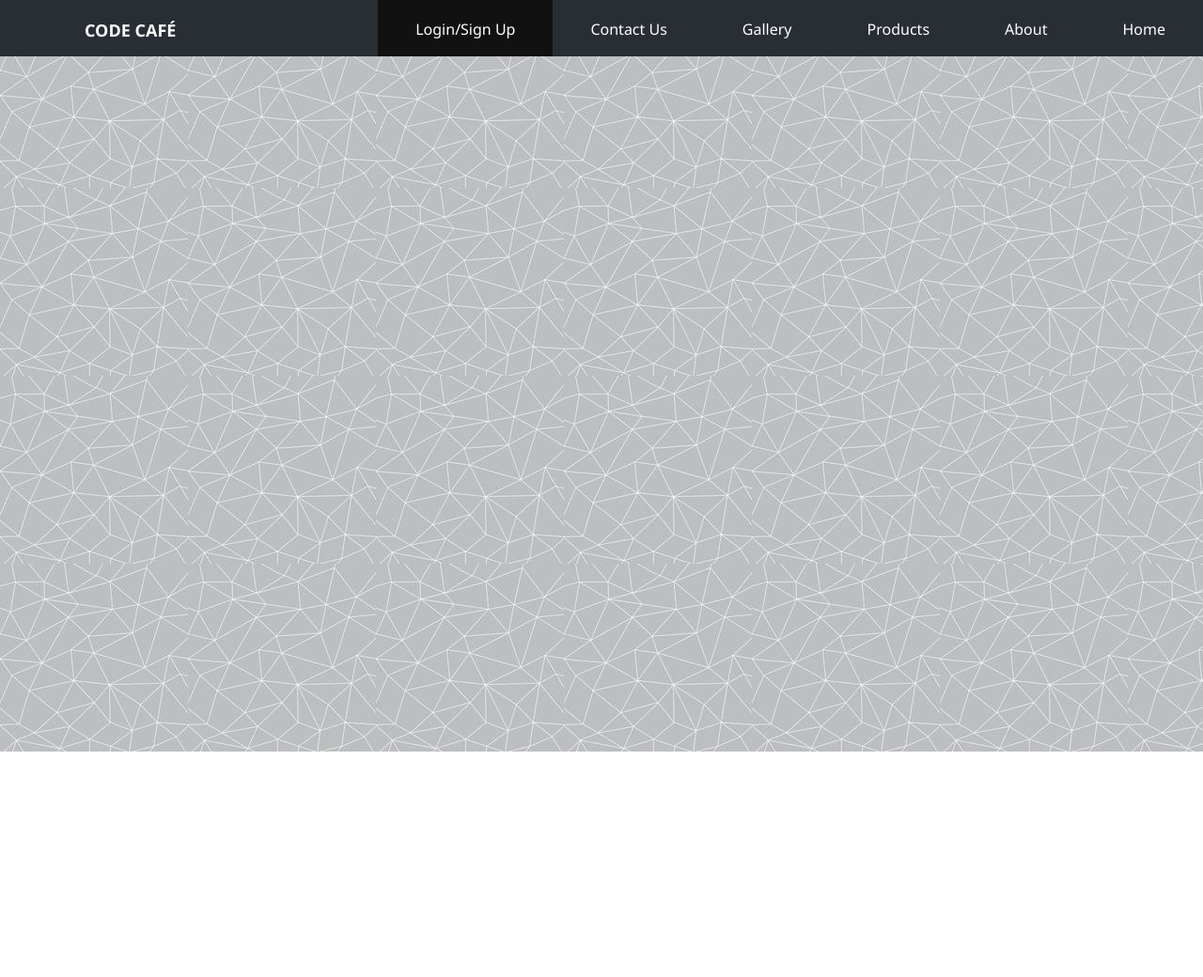
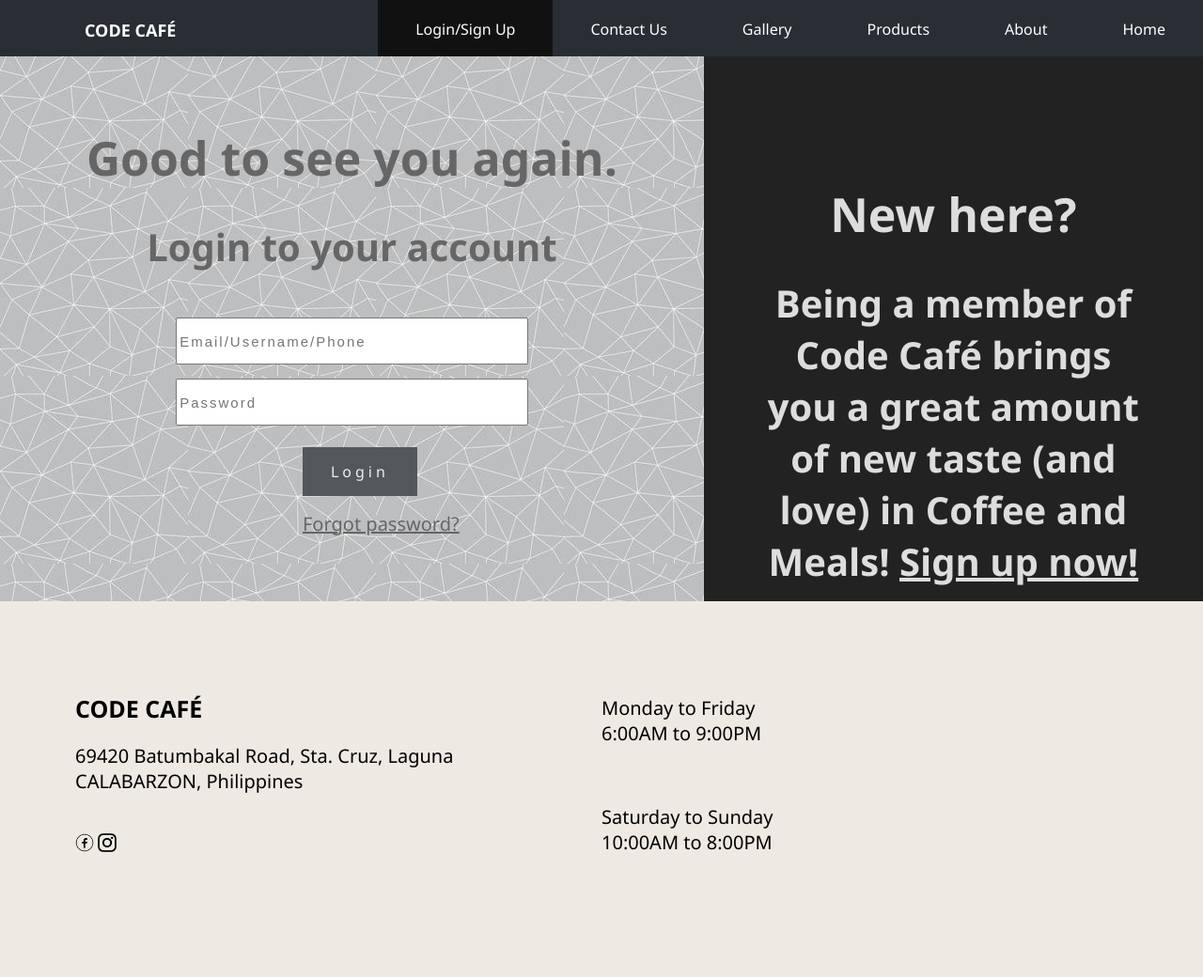
Before and after one commit to exy11111/asd, a plain HTML site: page login.html in a window 1280 px wide. Shown: the whole page at 94% size. Before the commit the page ends 800 px from the top, so only its background shows below. Drawn offline with Linux system fonts and the light colour scheme.

Commit message:
Add files via upload

```diff
--- a/login.html
+++ b/login.html
@@ -1,7 +1,7 @@
 <html>
 
 	<head>
-		<title>Products | Code Café</title>
+		<title>Login | Code Café</title>
 		<link rel="stylesheet" href="style.css">
 	</head>
 
@@ -37,3 +37,43 @@
 			</li>
 
 		</ul>
+
+		<div class="logcon">
+			<div class="log1">
+				<div class="logincont">
+					<h1>Good to see you again.</h1>
+					<h2>Login to your account</h2>
+					<form>
+						<input type="text" placeholder="Email/Username/Phone">
+						<input type="password" placeholder="Password">
+						<a href="#">Login</a>
+					</form>
+					<a href="#" class="forgot">Forgot password?</a>
+				</div>
+			</div>
+			<div class="log2">
+				<div class="logincont">
+					<h1>New here?</h1>
+					<h2>Being a member of Code Café brings you a great amount of new taste (and love) in Coffee and Meals! <a href="#">Sign up now!</a></h2>
+				</div>
+			</div>
+		</div>
+
+		<div class="footer">
+			<div class="ccf">
+				<div style="width: 50%; float: left;">
+					<h1>Code Café</h1>
+					<p>69420 Batumbakal Road, Sta. Cruz, Laguna<br>CALABARZON, Philippines</p>
+					<br>
+					<a href="https://www.facebook.com" target="_blank"><img src="fb.png" width="20px" height="20px"></a>
+					<a href="https://www.instagram.com" target="_blank"><img src="ig.png" width="20px" height="20px"></a>
+				</div>
+				<div style="width: 50%; float: right;">
+					<p>Monday to Friday<br>6:00AM to 9:00PM</p>
+					<br>
+					<p>Saturday to Sunday<br>10:00AM to 8:00PM</p>
+				</div>
+			</div>
+		</div>
+	</body>
+</html>
--- a/style.css
+++ b/style.css
@@ -79,8 +79,8 @@ div{
 }
 
 .crd1{
-	width: 400px;
-	height: 600px;
+	width: 70%;
+	height: 100%;
 	margin-bottom: 50px;
 }
 
@@ -150,7 +150,7 @@ div{
 }
 .crd12{
 	width: 50%;
-	margin-right: 10%;
+	margin-right: 20%;
 }
 
 .up{
@@ -285,3 +285,75 @@ con1{
 	margin-left: -20px;
 	background-color: #666;
 }
+
+
+.logcon{
+	width: 100%;
+	height: 80%;
+	display: flex;
+	color: #666;
+}
+.log1{
+	width: 65%;
+	height: auto;
+}
+.log2{
+	width: 35%;
+	background-color: #222222;
+	height: auto;
+	padding-right: 5%;
+	padding-left: 5%;
+	color: #ddd;
+}
+.logincont{
+	width: 100%;
+	padding: 100px 0px 100px 0px;
+	display: block;
+	position: relative;
+}
+.logincont h1{
+	font-size: 50px;
+	text-align: center;
+}
+.logincont h2{
+	font-size: 40px;
+	text-align: center;
+}
+.logincont form input{
+	width: 50%;
+	height: 50px;
+	font-size: 15px;
+	margin-left: 25%;
+	margin-top: 2%;
+	letter-spacing: 2px;
+}
+.logincont form a{
+	display: inline-block;
+	margin:3% 0 0 43%;
+	padding: 2% 4%;
+	background-color: #53585d;
+	text-decoration: none;
+	text-align: center;
+	color: #eee;
+	letter-spacing: 4px;
+}
+.logincont form a:hover{
+	text-decoration: underline;
+}
+
+.log2 .logincont{
+	margin-top: 15%;
+}
+.log2 .logincont a{
+	font-size: 40px;
+	font-weight: bold;
+	text-align: center;
+	color: #ddd;
+	text-decoration: underline;
+}
+/*forgot pass*/
+.logincont .forgot{
+	font-size: 20px;
+	color: #666;
+	margin: 10% 0 0 43%;
+}
```
